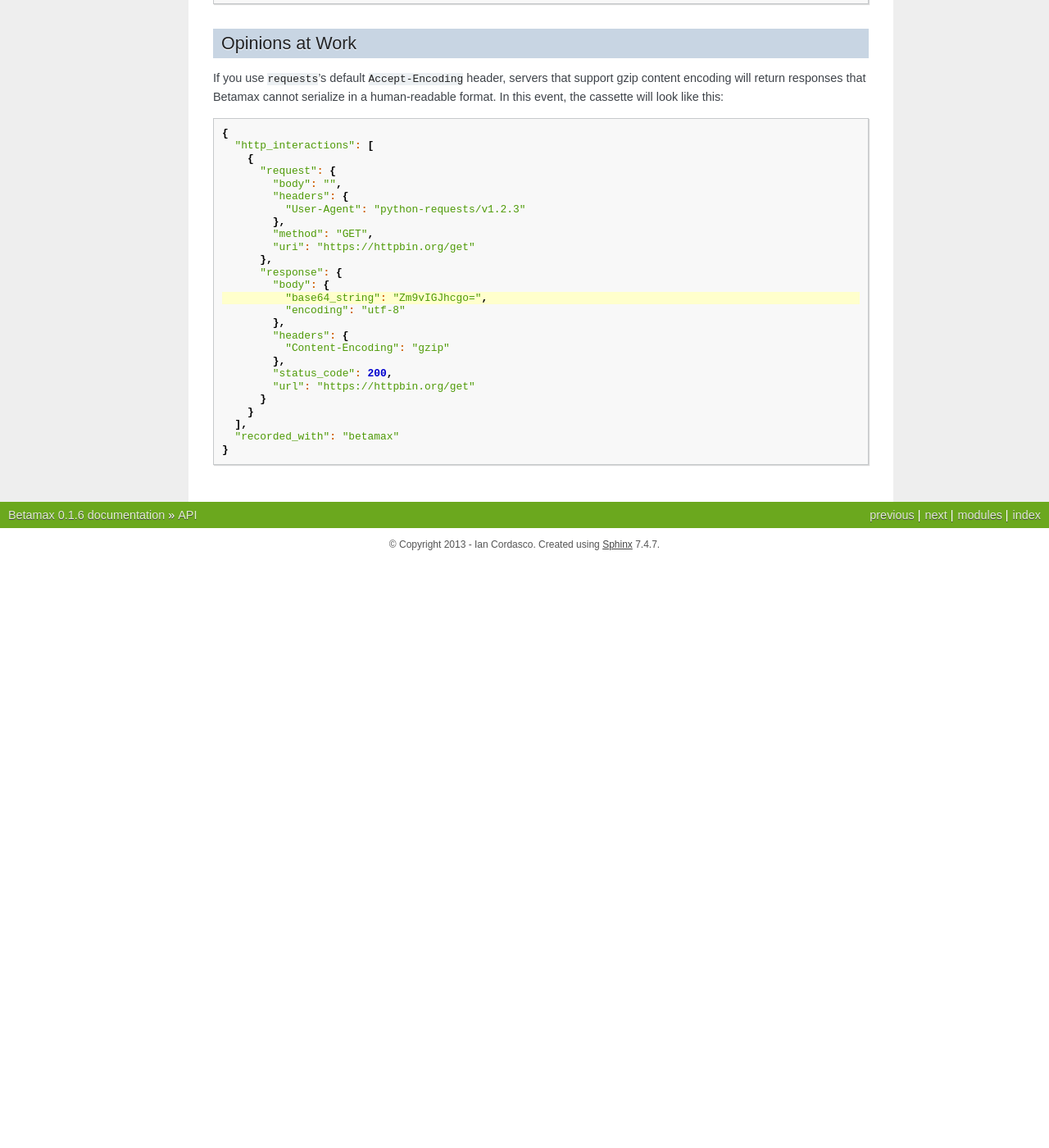
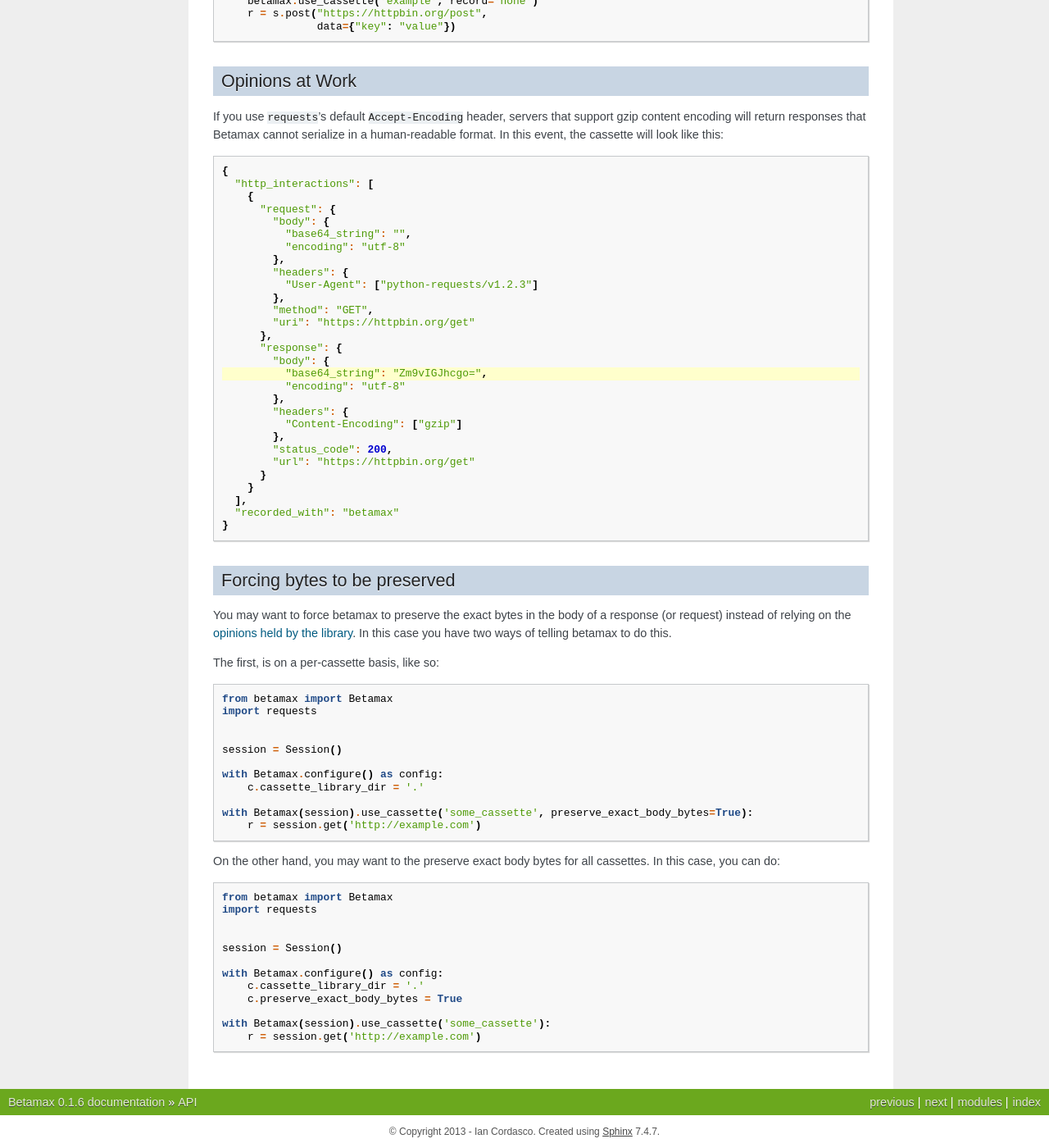
Before and after one commit to betamaxpy/betamax, a Sphinx documentation site: the page built from docs/api.rst, in a window 1280 px wide and 1400 px high, scrolled down 1247 px. Shown: the whole window at 82% size. Built offline with Sphinx 7.4.7, drawn with Linux system fonts in a browser that asks for light colours; before the commit the page ends 1931 px from its top, so only the background shows below that; some of the changed text lies outside the part shown.

Commit message:
Add more documentation

```diff
--- a/HISTORY.rst
+++ b/HISTORY.rst
@@ -16,6 +16,10 @@ History
 
 - Add ``on_init`` hook to ``BaseMatcher`` so matcher authors can customize
   initialization
+
+- Add support for custom Serialization formats. See the docs for more info.
+
+- Add support for preserving exact body bytes.
 
 0.1.6 - 2013-12-07
 ------------------
--- a/docs/api.rst
+++ b/docs/api.rst
@@ -22,9 +22,12 @@ content:
       "http_interactions": [
         {
           "request": {
-            "body": "",
+            "body": {
+              "string": "",
+              "encoding": "utf-8"
+            },
             "headers": {
-              "User-Agent": "python-requests/v1.2.3"
+              "User-Agent": ["python-requests/v1.2.3"]
             },
             "method": "GET",
             "uri": "https://httpbin.org/get"
@@ -72,6 +75,9 @@ On the other hand, this will raise an exception:
         r = s.post("https://httpbin.org/post",
                    data={"key": "value"})
 
+
+.. _opinions:
+
 Opinions at Work
 ----------------
 
@@ -81,15 +87,18 @@ serialize in a human-readable format. In this event, the cassette will look
 like this:
 
 .. code-block:: javascript
-    :emphasize-lines: 14
+    :emphasize-lines: 17
 
     {
       "http_interactions": [
         {
           "request": {
-            "body": "",
+            "body": {
+              "base64_string": "",
+              "encoding": "utf-8"
+            },
             "headers": {
-              "User-Agent": "python-requests/v1.2.3"
+              "User-Agent": ["python-requests/v1.2.3"]
             },
             "method": "GET",
             "uri": "https://httpbin.org/get"
@@ -100,7 +109,7 @@ like this:
               "encoding": "utf-8"
             },
             "headers": {
-              "Content-Encoding": "gzip"
+              "Content-Encoding": ["gzip"]
             },
             "status_code": 200,
             "url": "https://httpbin.org/get"
@@ -109,3 +118,46 @@ like this:
       ],
       "recorded_with": "betamax"
     }
+
+
+Forcing bytes to be preserved
+-----------------------------
+
+You may want to force betamax to preserve the exact bytes in the body of a
+response (or request) instead of relying on the `opinions held by the library
+<opinions>`_. In this case you have two ways of telling betamax to do this.
+
+The first, is on a per-cassette basis, like so:
+
+.. code-block:: python
+
+    from betamax import Betamax
+    import requests
+
+
+    session = Session()
+
+    with Betamax.configure() as config:
+        c.cassette_library_dir = '.'
+
+    with Betamax(session).use_cassette('some_cassette', preserve_exact_body_bytes=True):
+        r = session.get('http://example.com')
+
+
+On the other hand, you may want to the preserve exact body bytes for all
+cassettes. In this case, you can do:
+
+.. code-block:: python
+
+    from betamax import Betamax
+    import requests
+
+
+    session = Session()
+
+    with Betamax.configure() as config:
+        c.cassette_library_dir = '.'
+        c.preserve_exact_body_bytes = True
+
+    with Betamax(session).use_cassette('some_cassette'):
+        r = session.get('http://example.com')
```
Also changed, not shown: other parts of HISTORY.rst (+1 -1 lines), docs/cassettes.rst (+8 -2 lines).
